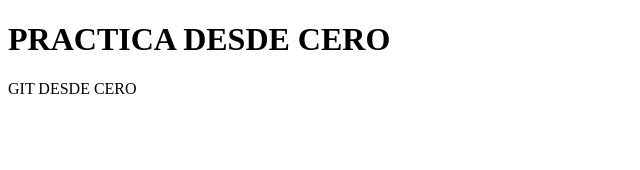
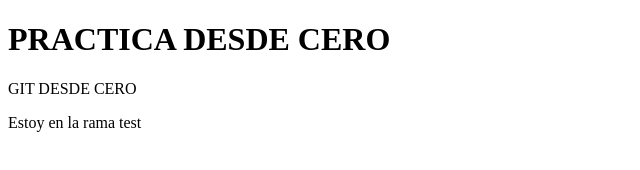
Before and after one commit to amwebtus/practicagit, a plain HTML site: page index.html in a window 1280 px wide. Shown: the whole page, without its empty margins (0-640 px from the left). Drawn offline with Linux system fonts and the light colour scheme.

Commit message:
cambio desde la rama test

```diff
--- a/index.html
+++ b/index.html
@@ -9,5 +9,12 @@
 
     <h1> PRACTICA DESDE CERO</h1>
     <P> GIT DESDE CERO </P>
+
+    <section>
+        <p>
+            Estoy en la rama test
+        </p>
+
+    </section>
 </body>
 </html>
```
